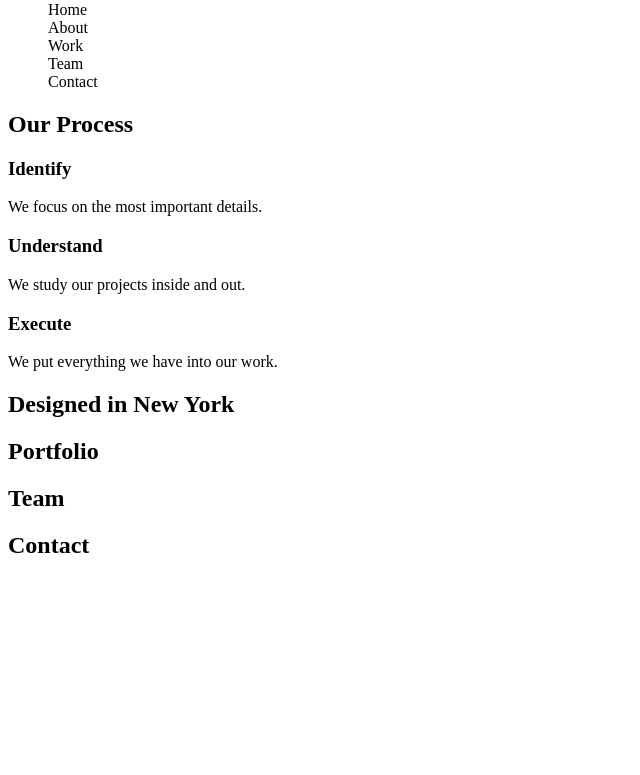
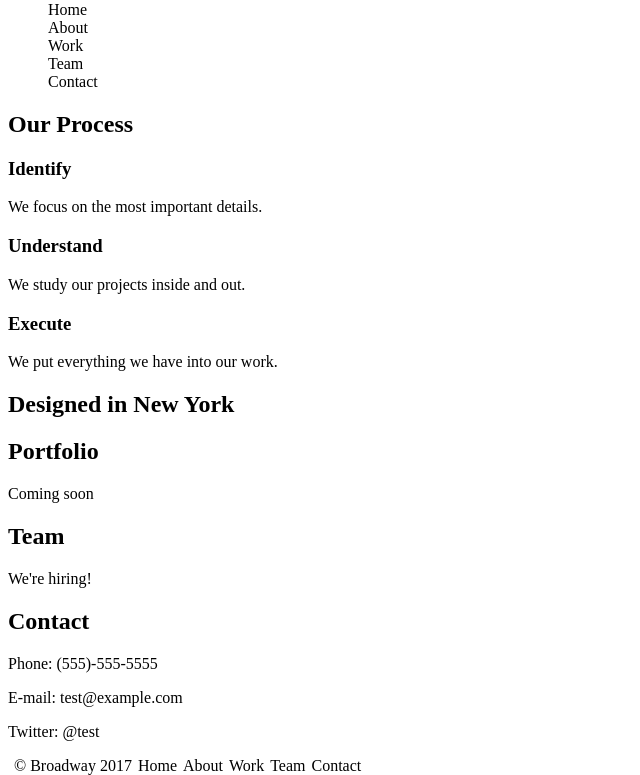
Before and after one commit to nickpatsiopoulos/BroadwayDesign, a plain HTML site: page index.html in a window 1280 px wide. Shown: the part 79-854 px from the top of the page, without its empty margins (0-640 px from the left). Before the commit the page ends 800 px from the top, so only its background shows below. Drawn offline with Linux system fonts and the light colour scheme.

Commit message:
More HTML updates, some CSS

```diff
--- a/Resources/CSS/stylesheet.css
+++ b/Resources/CSS/stylesheet.css
@@ -0,0 +1,9 @@
+.footer ul {
+  list-style: none;
+  padding-left: 0;
+}
+
+.footer li {
+  float: left;
+  padding-left: 6px;
+}
--- a/index.html
+++ b/index.html
@@ -8,11 +8,11 @@
   <body>
     <h1>Broadway Design</h1>
     <ul style="list-style-type:none;">
-      <li>Home</li>
-      <li>About</li>
-      <li>Work</li>
-      <li>Team</li>
-      <li>Contact</li>
+      <li><a>Home</a></li>
+      <li><a>About</a></li>
+      <li><a>Work</a></li>
+      <li><a>Team</a></li>
+      <li><a>Contact</a></li>
     </ul>
     <h2>Our Process</h2>
     <h3>Identify</h3>
@@ -25,8 +25,23 @@
     <h2 id="Designed">Designed in New York</h2>
 
     <h2>Portfolio</h2>
+    <p>Coming soon</p>
     <h2>Team</h2>
+    <p>We're hiring!</p>
     <h2>Contact</h2>
+    <p>Phone: (555)-555-5555</p>
+    <p>E-mail: test@example.com</p>
+    <p>Twitter: @test</p>
+
+    <div class="footer">
+      <ul style="list-style-type:none;">
+      <li>© Broadway 2017</li>
+      <li><a>Home</a></li>
+      <li><a>About</a></li>
+      <li><a>Work</a></li>
+      <li><a>Team</a></li>
+      <li><a>Contact</a></li>
+    </div>
 
 
   </body>
```
